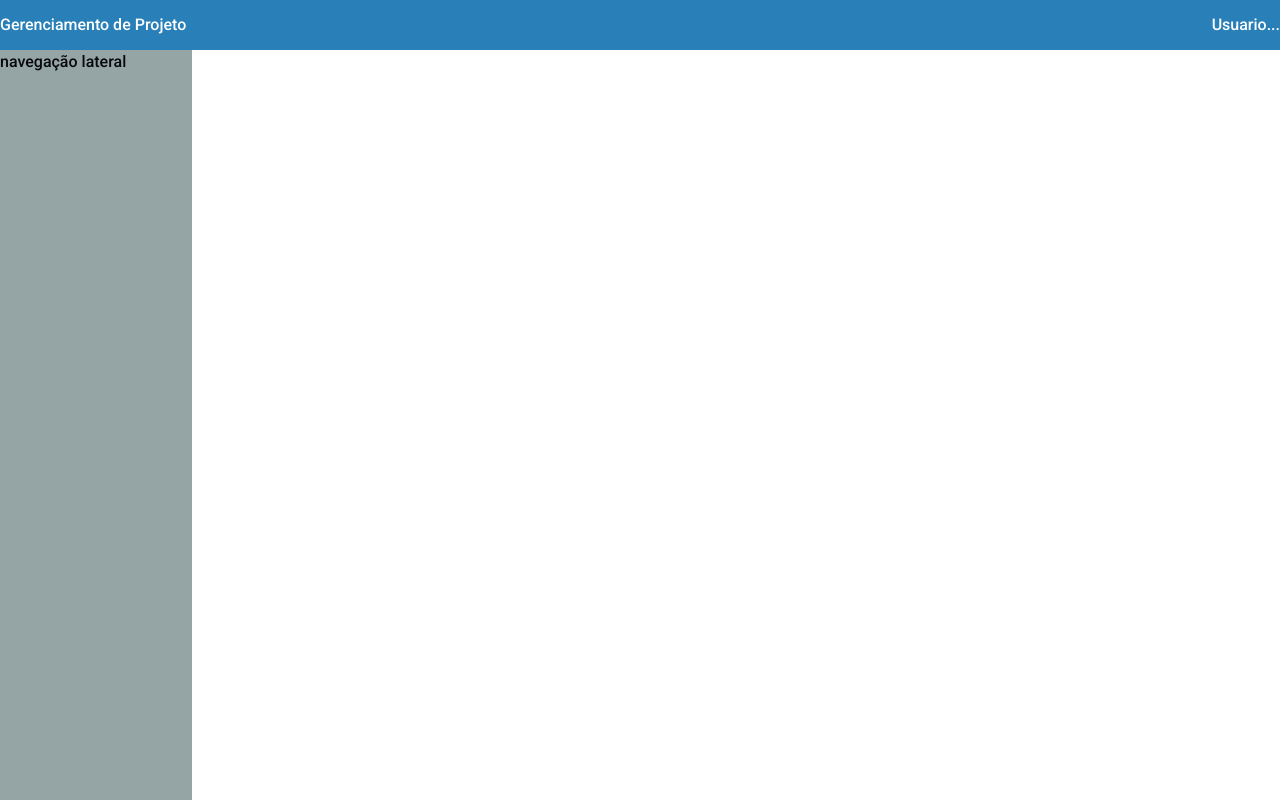
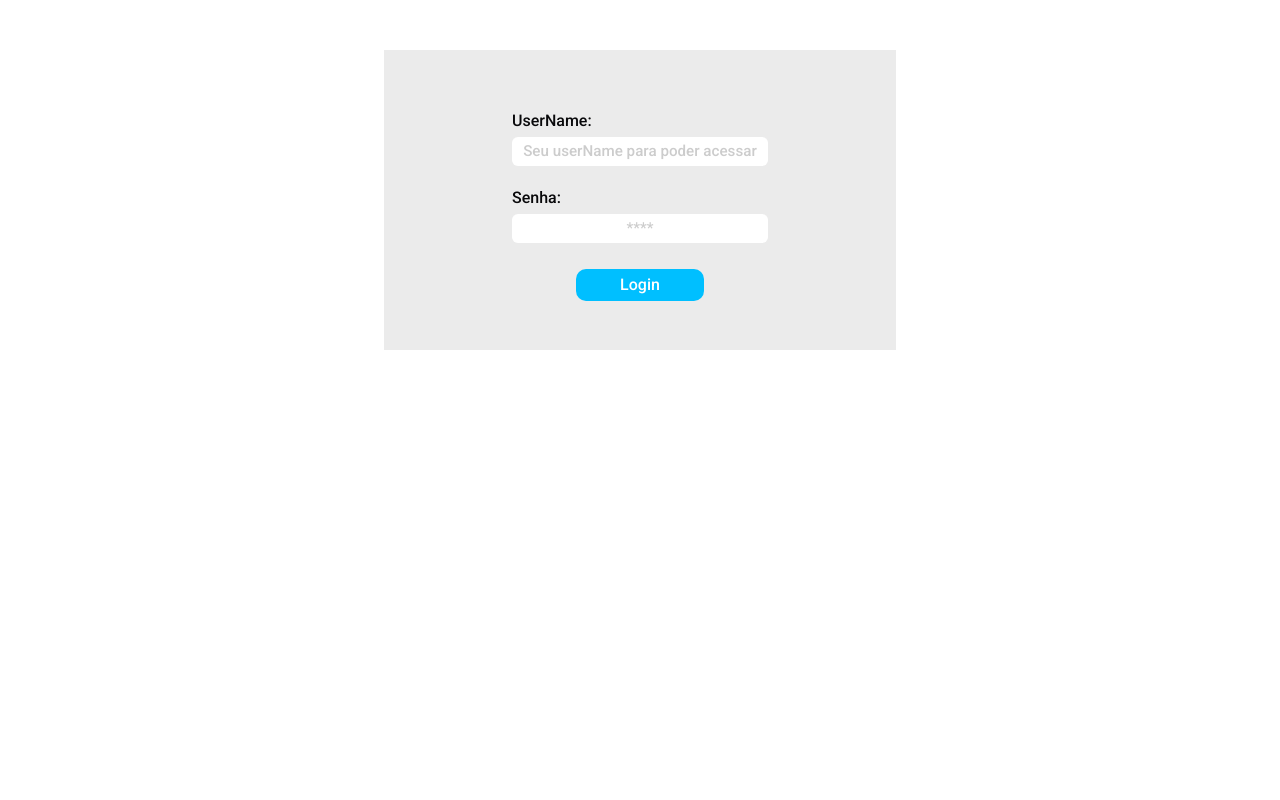
Before and after one commit to PedroGoncalves-Dev/Gerenciamento-Projetos-TypeScript, a React (Vite) app: page /login in a window 1280 px wide. Built offline with nearby package versions, Linux system fonts and the light colour scheme.

Commit message:
pagina de login estruturada

```diff
--- a/src/App.tsx
+++ b/src/App.tsx
@@ -2,27 +2,52 @@ import "./App.css";
 import Cabecalho from "./components/Cabecalho/Cabecalho";
 import NavLateral from "./components/NavLatefal/NavLateral";
 
-import { BrowserRouter, Routes, Route } from "react-router-dom";
+import { BrowserRouter, Routes, Route, useLocation } from "react-router-dom";
 import Home from "./pages/Home/Home";
 import Projetos from "./pages/Projetos/Projetos";
 import DetalhesProjeto from "./pages/DetalhesProjeto/Detalhes";
+import Login from "./pages/Login/Login";
+import { ReactNode } from "react";
 
-function App() {
+interface Ichidren {
+  children: ReactNode;
+}
+
+function Layout({ children }: Ichidren) {
+  const location = useLocation();
+
+  const isLoginPage = location.pathname === "/login";
+
   return (
     <div className="app">
-      <BrowserRouter>
-        <Cabecalho />
-        <NavLateral />
-        <main>
-          <Routes>
-            <Route path="/" element={<Home />} />
-            <Route path="/projetos" element={<Projetos />} />
-            <Route path="/detalhesProjeto" element={<DetalhesProjeto />} />
-          </Routes>
-        </main>
-      </BrowserRouter>
+      {/* se nao estiver na pagina de login */}
+      {!isLoginPage && <Cabecalho />}
+      {!isLoginPage && <NavLateral />}
+      <main
+        style={{
+          width: isLoginPage ? "100%" : "",
+          height: isLoginPage ? "100vh" : "",
+        }}
+      >
+        {children}
+      </main>
     </div>
   );
 }
 
+function App() {
+  return (
+    <BrowserRouter>
+      <Layout>
+        <Routes>
+          <Route path="/" element={<Home />} />
+          <Route path="/login" element={<Login />} />
+          <Route path="/projetos" element={<Projetos />} />
+          <Route path="/detalhesProjeto" element={<DetalhesProjeto />} />
+        </Routes>
+      </Layout>
+    </BrowserRouter>
+  );
+}
+
 export default App;
--- a/src/components/Modal/Tarefa/ModalTarefa.tsx
+++ b/src/components/Modal/Tarefa/ModalTarefa.tsx
@@ -29,7 +29,7 @@ interface IdetalhesTarefa extends IrespostaApi {
 }
 
 const ModalTarefa = ({ id_projeto }: Iprops) => {
-  const [id, setId] = useState<number>();
+  const [id, setId] = useState<number | undefined>(undefined);
 
   const urlTarefa = `/tarefas/${id_projeto}`;
 
@@ -74,8 +74,6 @@ const ModalTarefa = ({ id_projeto }: Iprops) => {
   if (error) return <div>'erro</div>;
   if (isLoading) return <div>'carregando'</div>;
 
-  if (loadingDetalhesTarefa) return <p>carregando...</p>;
-
   return (
     <Dialog>
       {projeto?.dados.map((dados) => (
--- /dev/null
+++ b/src/pages/Login/Login.module.css
@@ -0,0 +1,59 @@
+.formL {
+  width: 40%;
+  margin: 50px auto;
+  display: flex;
+  flex-direction: column;
+  align-items: center;
+  justify-content: center;
+  height: 300px;
+  background-color: #ebebeb;
+}
+
+.formL label {
+  display: flex;
+  flex-direction: column;
+  padding: 10px 0;
+  width: 50%;
+}
+
+.formL label span {
+  margin-bottom: 4px;
+}
+
+.formL label input {
+  width: 100%;
+  line-height: 1.8rem;
+  border-radius: 6px;
+  text-align: center;
+  transition: 0.3s ease;
+  outline: none;
+}
+
+.formL label input:focus {
+  transform: scale(1.05);
+  box-shadow: 0px 5px 7px 3px #ccc;
+}
+.formL label input::placeholder {
+  font-size: 0.95rem;
+  color: #ccc;
+}
+
+.formL button {
+  background-color: var(--cor-azulClarinho);
+  width: 25%;
+  line-height: 2rem;
+  margin-top: 1rem;
+  border-radius: 10px;
+  color: #fff;
+  transition: 0.2s ease-out;
+}
+
+.formL button:hover {
+  transform: scale(1.03);
+}
+
+.formL button:active {
+  background-color: #fff;
+  color: #000;
+  outline: 1px #000 solid;
+}
--- /dev/null
+++ b/src/pages/Login/Login.tsx
@@ -0,0 +1,21 @@
+import styles from "./Login.module.css";
+
+const Login = () => {
+  return (
+    <form className={styles.formL}>
+      <label>
+        <span>UserName:</span>
+        <input type="text" placeholder="Seu userName para poder acessar" />
+      </label>
+
+      <label>
+        <span>Senha:</span>
+        <input type="password" placeholder="****" />
+      </label>
+
+      <button type="submit">Login</button>
+    </form>
+  );
+};
+
+export default Login;
```
